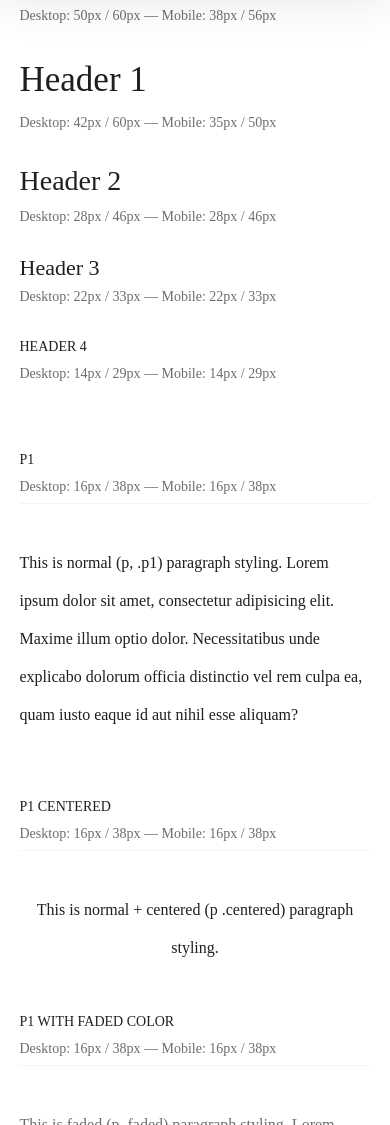
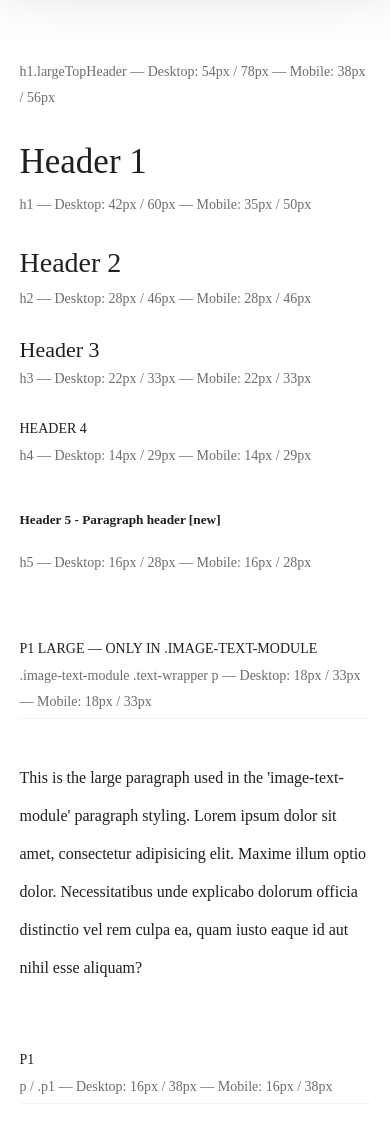
Before and after one commit to aerixmusic/Monner-Typografi, a plain HTML site: page index.html in a window 390 px wide. Shown: the part 875-2000 px from the top of the page. Drawn offline with nearby package versions, Linux system fonts and the light colour scheme; a web font is replaced by a local one.

Commit message:
Update index.html

```diff
--- a/index.html
+++ b/index.html
@@ -7,7 +7,7 @@
 
     <meta http-equiv="X-UA-Compatible" content="IE=edge">
     <meta name="viewport" content="width=device-width, initial-scale=1, viewport-fit=cover">
-    <title>Monner Typography</title>
+    <title>Crowdfunding av bedrifter - Monner - Monner</title>
 
 
 
@@ -729,7 +729,7 @@
         <main class="content">
             <div class="header-container index less-space">
                 <div class="content-container">
-                    <h1 class="largeTopHeader">Monner typography</h1>
+                    <h1 class="largeTopHeader">Monner typography - Gründer</h1>
                     <h3>An overview of the different font styles used on monner.no</h3>
                 </div>
                 <div class="image-wrapper">
@@ -739,46 +739,57 @@
             <div class="typographyContainer">
 
                 <h1 class="largeTopHeader">Header 1 Large</h1>
-                <p class="p2 faded">Desktop: 50px / 60px — Mobile: 38px / 56px </p><br>
+                <p class="p2 faded">h1.largeTopHeader —
+                Desktop: 54px / 78px — Mobile: 38px / 56px </p><br>
 
 
                 <h1>Header 1</h1>
-                <p class="p2 faded">Desktop: 42px / 60px — Mobile: 35px / 50px</p><br>
+                <p class="p2 faded">h1 — Desktop: 42px / 60px — Mobile: 35px / 50px</p><br>
 
                 <h2>Header 2</h2>
-                <p class="p2 faded">Desktop: 28px / 46px — Mobile: 28px / 46px</p><br>
+                <p class="p2 faded">h2 — Desktop: 28px / 46px — Mobile: 28px / 46px</p><br>
 
 
                 <h3>Header 3</h3>
-                <p class="p2 faded">Desktop: 22px / 33px — Mobile: 22px / 33px</p><br>
+                <p class="p2 faded">h3 — Desktop: 22px / 33px — Mobile: 22px / 33px</p><br>
 
 
                 <h4>Header 4</h4>
-                <p class="p2 faded">Desktop: 14px / 29px — Mobile: 14px / 29px</p><br>
+                <p class="p2 faded">h4 — Desktop: 14px / 29px — Mobile: 14px / 29px</p><br>
+
+
+                <h5>Header 5 - Paragraph header [new]</h5>
+                <p class="p2 faded">h5 — Desktop: 16px / 28px — Mobile: 16px / 28px</p><br>
 
                 <br><br>
 
 
 
+                <h4>p1 Large — only in .image-text-module</h4>
+                <p class="p2 faded">.image-text-module .text-wrapper p — Desktop: 18px / 33px — Mobile: 18px / 33px</p>
+                <hr>
+                <p class="big">This is the <strong>large</strong> paragraph used in the 'image-text-module' paragraph styling. Lorem ipsum dolor sit amet, consectetur adipisicing elit. Maxime illum optio dolor. Necessitatibus unde explicabo dolorum officia distinctio vel rem culpa ea, quam iusto eaque id aut nihil esse aliquam?</p>
+                <br>
+
                 <h4>p1</h4>
-                <p class="p2 faded">Desktop: 16px / 38px — Mobile: 16px / 38px</p>
+                <p class="p2 faded">p / .p1 — Desktop: 16px / 38px — Mobile: 16px / 38px</p>
                 <hr>
-                <p>This is <strong>normal</strong> (p, .p1) paragraph styling. Lorem ipsum dolor sit amet, consectetur adipisicing elit. Maxime illum optio dolor. Necessitatibus unde explicabo dolorum officia distinctio vel rem culpa ea, quam iusto eaque id aut nihil esse aliquam?</p>
+                <p>This is <strong>normal</strong> paragraph styling. Lorem ipsum dolor sit amet, consectetur adipisicing elit. Maxime illum optio dolor. Necessitatibus unde explicabo dolorum officia distinctio vel rem culpa ea, quam iusto eaque id aut nihil esse aliquam?</p>
                 <br>
 
                 <h4>p1 centered</h4>
-                <p class="p2 faded">Desktop: 16px / 38px — Mobile: 16px / 38px</p>
+                <p class="p2 faded">p .centered — Desktop: 16px / 38px — Mobile: 16px / 38px</p>
                 <hr>
-                <p class="centered">This is <strong>normal + centered</strong> (p .centered) paragraph styling.</p>
+                <p class="centered">This is <strong>normal + centered</strong> paragraph styling.</p>
 
                 <h4>p1 with faded color</h4>
-                <p class="p2 faded">Desktop: 16px / 38px — Mobile: 16px / 38px</p>
+                <p class="p2 faded">p .faded — Desktop: 16px / 38px — Mobile: 16px / 38px</p>
                 <hr>
-                <p class="faded">This is <strong>faded</strong> (p .faded) paragraph styling. Lorem ipsum dolor sit amet, consectetur adipisicing elit. Maxime illum optio dolor. Necessitatibus unde explicabo dolorum officia distinctio vel rem culpa ea, quam iusto eaque id aut nihil esse aliquam?</p>
+                <p class="faded">This is <strong>faded</strong>  paragraph styling. Lorem ipsum dolor sit amet, consectetur adipisicing elit. Maxime illum optio dolor. Necessitatibus unde explicabo dolorum officia distinctio vel rem culpa ea, quam iusto eaque id aut nihil esse aliquam?</p>
                 <br>
 
                 <h4>p1 with tight line height</h4>
-                <p class="p2 faded">Desktop: 16px / 28px — Mobile: 16px / 28px</p>
+                <p class="p2 faded">p / p1 .tight — Desktop: 16px / 28px — Mobile: 16px / 28px</p>
                 <hr>
                 <p class="tight">This is <strong>normal + tight</strong> (p .tight) paragraph styling. Lorem ipsum dolor sit amet, consectetur adipisicing elit. Maxime illum optio dolor. Necessitatibus unde explicabo dolorum officia distinctio vel rem culpa ea, quam iusto eaque id aut nihil esse aliquam?</p>
                 <br>
@@ -786,15 +797,15 @@
 
 
                 <h4>p2</h4>
-                <p class="p2 faded">Desktop: 14px / 26px — Mobile: 14px / 26px</p>
+                <p class="p2 faded">p .p2 .faded — Desktop: 14px / 26px — Mobile: 14px / 26px</p>
                 <hr>
-                <p class="p2">This is <strong>p2</strong> (p .p2) paragraph styling. Lorem ipsum dolor sit amet, consectetur adipisicing elit. Maxime illum optio dolor. Necessitatibus unde explicabo dolorum officia distinctio vel rem culpa ea, quam iusto eaque id aut nihil esse aliquam?</p>
+                <p class="p2">This is <strong>p2</strong> paragraph styling. Lorem ipsum dolor sit amet, consectetur adipisicing elit. Maxime illum optio dolor. Necessitatibus unde explicabo dolorum officia distinctio vel rem culpa ea, quam iusto eaque id aut nihil esse aliquam?</p>
                 <br>
 
                 <h4>p2 with tight line height</h4>
-                <p class="p2 faded">Desktop: 14px / 24px — Mobile: 14px / 24px</p>
+                <p class="p2 faded">p .p2 .tight — Desktop: 14px / 24px — Mobile: 14px / 24px</p>
                 <hr>
-                <p class="p2 tight">This is <strong>p2 + tight</strong> (p .p2 .tight) paragraph styling. Lorem ipsum dolor sit amet, consectetur adipisicing elit. Maxime illum optio dolor. Necessitatibus unde explicabo dolorum officia distinctio vel rem culpa ea, quam iusto eaque id aut nihil esse aliquam?</p>
+                <p class="p2 tight">This is <strong>p2 + tight</strong> paragraph styling. Lorem ipsum dolor sit amet, consectetur adipisicing elit. Maxime illum optio dolor. Necessitatibus unde explicabo dolorum officia distinctio vel rem culpa ea, quam iusto eaque id aut nihil esse aliquam?</p>
                 <br><br>
 
                 <h4>Other</h4>
```
